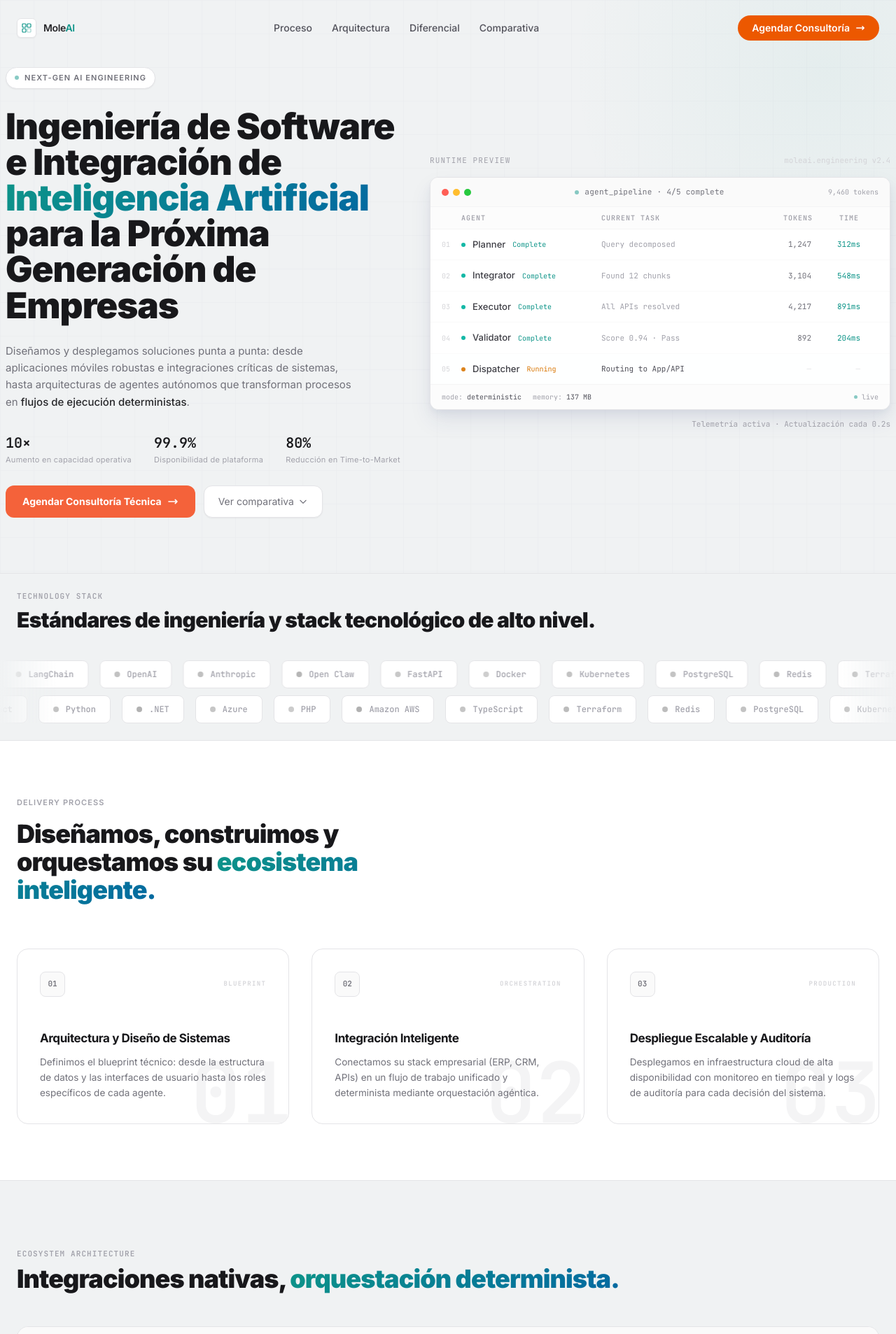
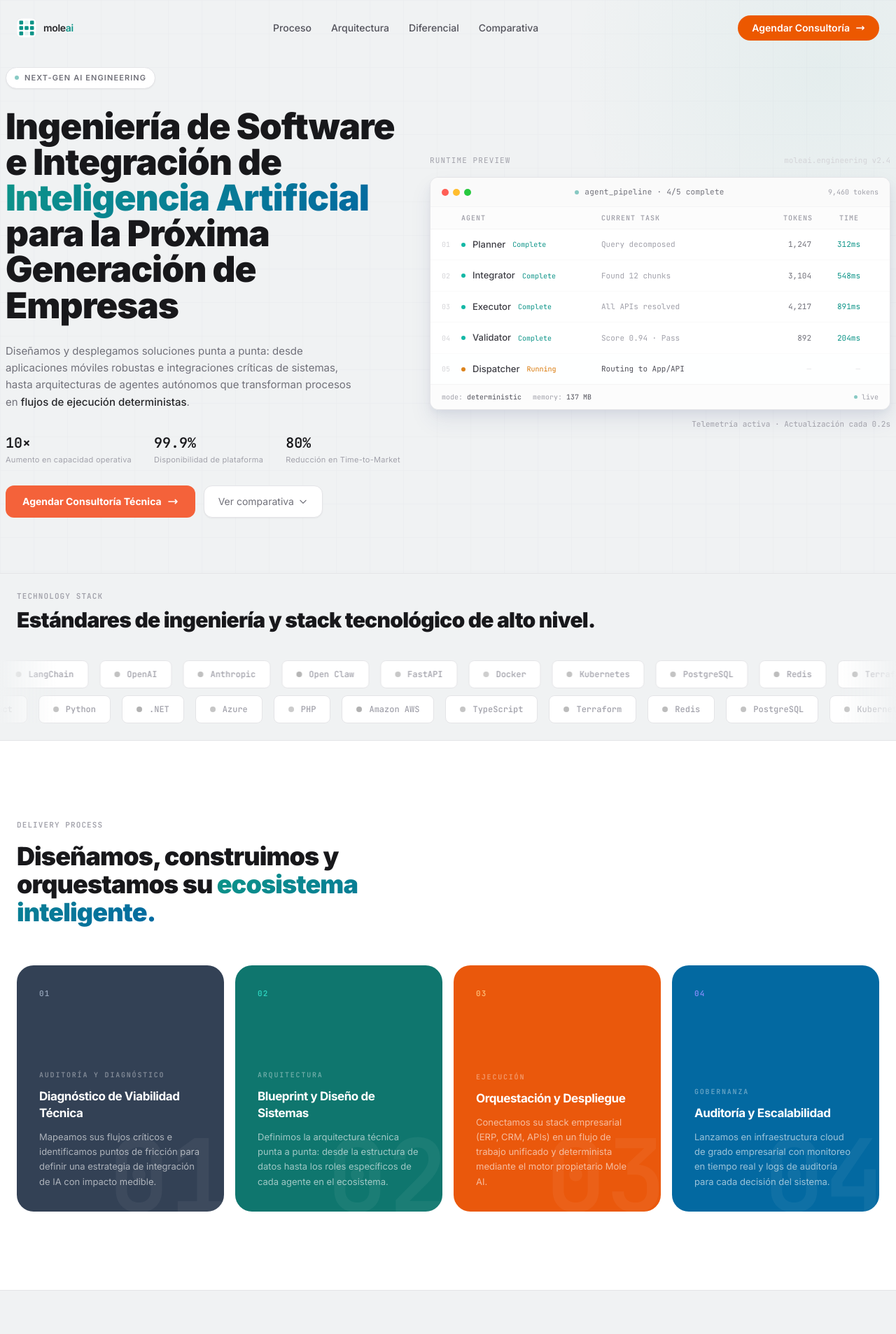
Before and after one commit to matzito/landing-moleai, a React (Vite) app: page / in a window 1280 px wide. Shown: the top 1907 px of the page at 70% size. Built offline with nearby package versions, Linux system fonts and the light colour scheme.

Commit message:
update process-flow details

```diff
--- a/src/App.jsx
+++ b/src/App.jsx
@@ -1,9 +1,9 @@
 import Navbar from './components/Navbar'
 import Hero from './components/Hero'
 import ProcessFlow from './components/ProcessFlow'
+import AgentGraph from './components/AgentGraph'
 import TheDifference from './components/TheDifference'
 import ArchitectureSection from './components/ArchitectureSection'
-import CapabilityMatrix from './components/CapabilityMatrix'
 import ComparisonSection from './components/ComparisonSection'
 import TechMarquee from './components/TechMarquee'
 import CTA from './components/CTA'
@@ -18,6 +18,7 @@ export default function App() {
         <TechMarquee />
         <ProcessFlow />
         <ArchitectureSection />
+        {/* <AgentGraph /> */}
         <TheDifference />
         <ComparisonSection />
         <CTA />
--- a/src/components/ArchitectureSection.jsx
+++ b/src/components/ArchitectureSection.jsx
@@ -5,7 +5,7 @@ import { motion, useInView } from 'framer-motion'
 const NH  = 42    // node height
 const NS  = 51    // node step (height + gap)
 const NY0 = 55    // first node top-y
-const NW  = 216   // node width
+const NW  = 200   // node width
 const NX_L = 10   // left col x
 const NX_R = 734  // right col x  (= 960 - 10 - 216)
 
@@ -202,7 +202,7 @@ function ArchDiagram() {
           <path d="M0 0L7 3.5L0 7z" fill="#14b8a6" opacity="0.9"/>
         </marker>
         <marker id="arrow-purple" markerWidth="7" markerHeight="7" refX="5" refY="3.5" orient="auto">
-          <path d="M0 0L7 3.5L0 7z" fill="#7c3aed" opacity="0.7"/>
+          <path d="M0 0L7 3.5L0 7z" fill="#0369a1" opacity="0.7"/>
         </marker>
 
         {/* Mole network icon symbol */}
@@ -254,24 +254,24 @@ function ArchDiagram() {
       {/* ─── Left vertical bus ───────────────────────────────── */}
       <line
         x1={busL} y1={busTop} x2={busL} y2={busBot}
-        stroke="#7c3aed" strokeWidth="1" strokeDasharray="3 2" opacity="0.5"
+        stroke="#0369a1" strokeWidth="1" strokeDasharray="3 2" opacity="0.5"
       />
       {/* Bus → Hub arrow */}
       <line
-        x1={busL} y1={midY} x2={hubX - 2} y2={midY}
-        stroke="#14b8a6" strokeWidth="1.8" opacity="0.9"
+        x1={busL} y1={midY} x2={hubX - 6} y2={midY}
+        stroke="#14b8a6" strokeWidth="1" opacity="0.9"
         markerEnd="url(#arrow-teal)"
       />
 
       {/* ─── Right vertical bus ──────────────────────────────── */}
       <line
         x1={busR} y1={busTop} x2={busR} y2={busBot}
-        stroke="#7c3aed" strokeWidth="1" strokeDasharray="3 2" opacity="0.5"
+        stroke="#0369a1" strokeWidth="1" strokeDasharray="3 2" opacity="0.5"
       />
       {/* Hub → Bus arrow */}
       <line
-        x1={hubX2 + 2} y1={midY} x2={busR - 4} y2={midY}
-        stroke="#14b8a6" strokeWidth="1.8" opacity="0.9"
+        x1={hubX2 + 2} y1={midY} x2={busR - 6} y2={midY}
+        stroke="#14b8a6" strokeWidth="1" opacity="0.9"
         markerEnd="url(#arrow-teal)"
       />
 
@@ -289,8 +289,8 @@ function ArchDiagram() {
             {/* Connection line — stays fixed, outside the scale group */}
             <line
               x1={NX_L + NW} y1={cy} x2={busL} y2={cy}
-              stroke={active ? '#14b8a6' : '#7c3aed'}
-              strokeWidth={active ? 1.8 : 1}
+              stroke={active ? '#14b8a6' : '#0369a1'}
+              strokeWidth={active ? 0.75 : 1}
               strokeDasharray={active ? undefined : '3 2'}
               opacity={active ? 1 : 0.5}
               style={{ transition: 'stroke 0.2s, opacity 0.2s, stroke-width 0.2s' }}
@@ -298,7 +298,7 @@ function ArchDiagram() {
             {node.connLabel && (
               <text x={midX} y={cy - 4} textAnchor="middle"
                 fontFamily="'JetBrains Mono', 'Courier New', monospace"
-                fontSize="6" fill={active ? '#0d9488' : isTeal ? '#0d9488' : '#a78bfa'}>
+                fontSize="6" fill={active ? '#0d9488' : isTeal ? '#0d9488' : '#0369a1'}>
                 {node.connLabel}
               </text>
             )}
@@ -354,8 +354,8 @@ function ArchDiagram() {
             {/* Connection line — outside scale group */}
             <line
               x1={busR} y1={cy} x2={NX_R} y2={cy}
-              stroke={active ? (isOrg ? '#f97316' : '#14b8a6') : '#7c3aed'}
-              strokeWidth={active ? 1.8 : 1}
+              stroke={active ? (isOrg ? '#f97316' : '#14b8a6') : '#0369a1'}
+              strokeWidth={active ? 0.75 : 1}
               strokeDasharray={active ? undefined : '3 2'}
               opacity={active ? 1 : 0.5}
               style={{ transition: 'stroke 0.2s, opacity 0.2s, stroke-width 0.2s' }}
@@ -363,7 +363,7 @@ function ArchDiagram() {
             {node.connLabel && (
               <text x={midX} y={cy - 4} textAnchor="middle"
                 fontFamily="'JetBrains Mono', 'Courier New', monospace"
-                fontSize="6" fill={active ? (isOrg ? '#f97316' : '#0d9488') : isOrg ? '#f97316' : '#a78bfa'}>
+                fontSize="6" fill={active ? (isOrg ? '#f97316' : '#0d9488') : isOrg ? '#f97316' : '#0369a1'}>
                 {node.connLabel}
               </text>
             )}
@@ -415,9 +415,9 @@ function ArchDiagram() {
         const bodyY = hy + headerH
 
         const checkItems = [
-          { icon: 'neural',    text: 'Orchestrate Multi-Agent Systems'              },
-          { icon: 'logic',     text: 'Handle Complex Conditional Logic & Fallbacks' },
-          { icon: 'crossplatf',text: 'Execute Cross-Platform Tasks and Verifications'},
+          { icon: '1', text: 'Coordina múltiples tareas a la vez'              },
+          { icon: '2', text: 'Toma decisiones lógicas y resuelve problemas'    },
+          { icon: '3', text: 'Mueve información entre todos tus sistemas'      },
         ]
         const bodyH    = hh - headerH
         const itemStep = bodyH / (checkItems.length + 0.5)
@@ -478,7 +478,7 @@ function ArchDiagram() {
             <text x={hx + 20} y={hy + 50}
               fontFamily="Inter, system-ui, sans-serif"
               fontSize="9" fontWeight="400" fill="rgba(255,255,255,0.65)">
-              Agentic Orchestration Engine
+              El Cerebro de Operaciones Digitales
             </text>
 
             {/* AI badge */}
@@ -502,39 +502,6 @@ function ArchDiagram() {
               const textFill     = itemHov ? '#ea580c' : '#3f3f46'
               const textWeight   = itemHov ? '600' : '500'
 
-              const iconPaths = {
-                neural: (
-                  <g fill="none" stroke={ic} strokeWidth="1.4" strokeLinecap="round" transform={`translate(${ix - 8},${iy - 8})`}>
-                    <circle cx="8" cy="8" r="3"/>
-                    <circle cx="2" cy="4" r="1.5"/><circle cx="14" cy="4" r="1.5"/>
-                    <circle cx="2" cy="12" r="1.5"/><circle cx="14" cy="12" r="1.5"/>
-                    <circle cx="8" cy="1.5" r="1.5"/><circle cx="8" cy="14.5" r="1.5"/>
-                    <line x1="5" y1="7" x2="3.5" y2="5"/><line x1="11" y1="7" x2="12.5" y2="5"/>
-                    <line x1="5" y1="9" x2="3.5" y2="11"/><line x1="11" y1="9" x2="12.5" y2="11"/>
-                    <line x1="8" y1="5" x2="8" y2="3"/><line x1="8" y1="11" x2="8" y2="13"/>
-                  </g>
-                ),
-                logic: (
-                  <g fill="none" stroke={ic} strokeWidth="1.4" strokeLinecap="round" transform={`translate(${ix - 8},${iy - 8})`}>
-                    <circle cx="5" cy="5" r="3"/><circle cx="11" cy="11" r="3"/>
-                    <path d="M8 5h3v3"/><path d="M5 8v3h3"/><path d="M8 8l2 2"/>
-                    <line x1="1" y1="5" x2="2" y2="5"/><line x1="14" y1="11" x2="15" y2="11"/>
-                    <path d="M13 5.5q1-1 1-3"/><path d="M3 12.5q-1 1-1 3"/>
-                  </g>
-                ),
-                crossplatf: (
-                  <g fill="none" stroke={ic} strokeWidth="1.4" strokeLinecap="round" transform={`translate(${ix - 8},${iy - 8})`}>
-                    <rect x="1" y="1" width="6" height="6" rx="1.5"/>
-                    <rect x="9" y="1" width="6" height="6" rx="1.5"/>
-                    <rect x="1" y="9" width="6" height="6" rx="1.5"/>
-                    <rect x="9" y="9" width="6" height="6" rx="1.5"/>
-                    <line x1="7" y1="4" x2="9" y2="4"/><line x1="4" y1="7" x2="4" y2="9"/>
-                    <line x1="12" y1="7" x2="12" y2="9"/><line x1="7" y1="12" x2="9" y2="12"/>
-                    <path d="M10 11l1.5 1.5L13 10"/>
-                  </g>
-                ),
-              }
-
               return (
                 <g
                   key={icon}
@@ -552,7 +519,15 @@ function ArchDiagram() {
                     fill={circleFill} stroke={circleStroke} strokeWidth="1" opacity="0.7"
                     style={{ transition: 'fill 0.2s, stroke 0.2s' }}
                   />
-                  {iconPaths[icon]}
+                  <text
+                    x={ix} y={iy + 4.5}
+                    textAnchor="middle"
+                    fontFamily="'JetBrains Mono', 'Fira Code', monospace"
+                    fontSize="11" fontWeight="700" fill={ic}
+                    style={{ transition: 'fill 0.2s' }}
+                  >
+                    {icon}
+                  </text>
                   <text
                     x={hx + 56} y={iy + 5}
                     fontFamily="Inter, system-ui, sans-serif"
@@ -691,7 +666,7 @@ export default function ArchitectureSection() {
   const diagramInView = useInView(diagramRef, { once: true, margin: '-40px' })
 
   return (
-    <section id="architecture" className="py-24 px-6 border-b border-zinc-200">
+    <section id="architecture" className="py-28 px-6 border-b border-zinc-200">
       <div className="max-w-7xl mx-auto flex flex-col gap-12">
 
         {/* Section label */}
@@ -754,7 +729,7 @@ export default function ArchitectureSection() {
 
           {/* SVG diagram — allows horizontal scroll on small screens */}
           <div className="overflow-x-auto">
-            <div className="min-w-[700px] p-4">
+            <div className="min-w-[700px] p-2">
               <ArchDiagram/>
             </div>
           </div>
@@ -762,7 +737,7 @@ export default function ArchitectureSection() {
           {/* Legend */}
           <div className="flex flex-wrap items-center gap-5 px-5 py-3 border-t border-zinc-100 bg-zinc-50">
             {[
-              { color: '#7c3aed', dash: true,  label: 'Data connections' },
+              { color: '#0369a1', dash: true,  label: 'Data connections' },
               { color: '#14b8a6', dash: false, label: 'Orchestration flow' },
               { color: '#14b8a6', dash: false, label: 'Highlighted integration', glow: true },
               { color: '#f97316', dash: false, label: 'Highlighted output', glow: true, org: true },
--- a/src/components/CTA.jsx
+++ b/src/components/CTA.jsx
@@ -196,7 +196,7 @@ export default function CTA() {
   const [showForm, setShowForm] = useState(false)
 
   return (
-    <section id="contact" className="py-24 px-6" ref={ref}>
+    <section id="contact" className="py-28 px-6" ref={ref}>
       <div className="max-w-5xl mx-auto">
         <motion.div
           initial={{ opacity: 0, y: 22 }}
--- a/src/components/CapabilityMatrix.jsx
+++ b/src/components/CapabilityMatrix.jsx
@@ -138,7 +138,7 @@ export default function CapabilityMatrix() {
   const inView = useInView(ref, { once: true })
 
   return (
-    <section id="capabilities" className="py-24 px-6 border-b border-zinc-200">
+    <section id="capabilities" className="py-28 px-6 border-b border-zinc-200">
       <div className="max-w-7xl mx-auto">
         <motion.div
           ref={ref}
--- a/src/components/ComparisonSection.jsx
+++ b/src/components/ComparisonSection.jsx
@@ -29,7 +29,7 @@ export default function ComparisonSection() {
   const inView = useInView(ref, { once: true, margin: '-60px' })
 
   return (
-    <section id="comparison" className="py-24 px-6 border-b border-zinc-200">
+    <section id="comparison" className="py-28 px-6 border-b border-zinc-200">
       <div className="max-w-7xl mx-auto">
 
         <motion.div
--- a/src/components/Footer.jsx
+++ b/src/components/Footer.jsx
@@ -1,9 +1,11 @@
+import LogoMark from './LogoMark'
+
 const LINKS = [
-  { label: 'Capacidades', href: '#capabilities' },
-  { label: 'Comparativa', href: '#comparison' },
-  { label: 'Proceso',     href: '#process' },
-  { label: 'Stack',       href: '#stack' },
-  { label: 'Contacto',    href: '#contact' },
+  { label: 'Proceso',      href: '#process'      },
+  { label: 'Arquitectura', href: '#architecture' },
+  { label: 'Diferencial',  href: '#diferencial'  },
+  { label: 'Comparativa',  href: '#comparison'   },
+  { label: 'Contacto',     href: '#contact'      },
 ]
 
 export default function Footer() {
@@ -11,17 +13,10 @@ export default function Footer() {
     <footer className="border-t border-zinc-200 bg-white py-10 px-6">
       <div className="max-w-7xl mx-auto flex flex-col sm:flex-row items-center justify-between gap-6">
 
-        <a href="#" className="flex items-center gap-2.5 group">
-          <div className="w-7 h-7 rounded-md bg-white border border-zinc-200 flex items-center justify-center shadow-sm">
-            <svg width="14" height="14" viewBox="0 0 14 14" fill="none">
-              <rect x="1" y="1" width="5" height="5" rx="1" stroke="#0d9488" strokeWidth="1.2"/>
-              <rect x="8" y="1" width="5" height="5" rx="1" stroke="#0d9488" strokeWidth="1.2"/>
-              <rect x="1" y="8" width="5" height="5" rx="1" stroke="#0d9488" strokeWidth="1.2"/>
-              <rect x="8" y="8" width="5" height="5" rx="1" stroke="#0d9488" strokeWidth="1.2" opacity="0.35"/>
-            </svg>
-          </div>
+        <a href="#" className="flex items-center gap-2.5">
+          <LogoMark size={28} />
           <span className="text-sm font-semibold text-zinc-500">
-            Mole<span className="text-teal-brand">AI</span>
+            Mole<span className="text-teal-brand">Engineering</span>
           </span>
         </a>
 
@@ -33,7 +28,7 @@ export default function Footer() {
           ))}
         </nav>
 
-        <p className="text-[11px] font-mono text-zinc-300">© 2025 MoleAI</p>
+        <p className="text-[11px] font-mono text-zinc-300">© 2025 Mole Engineering</p>
       </div>
     </footer>
   )
--- /dev/null
+++ b/src/components/LogoMark.jsx
@@ -0,0 +1,69 @@
+/**
+ * 3×3 grid logo forming an "M" shape.
+ *
+ * Grid math (viewBox 40×40):
+ *   padding = 5  |  tileSize = 8  |  gap = 3
+ *   col x: 0→5  1→16  2→27
+ *   row y: 0→5  1→16  2→27
+ *
+ * M pattern  (■ = filled, · = inactive):
+ *   ■ · ■
+ *   ■ ■ ■
+ *   ■ · ■
+ */
+
+const ALL_TILES = [
+  [0, 0], [0, 1], [0, 2],
+  [1, 0], [1, 1], [1, 2],
+  [2, 0], [2, 1], [2, 2],
+]
+
+const ACTIVE = new Set(['0-0', '0-2', '1-0', '1-1', '1-2', '2-0', '2-2'])
+
+const PAD     = 5
+const TILE    = 8
+const GAP     = 3
+const TILE_RX = 1.8
+const VIEWBOX = 40
+
+export default function LogoMark({ size = 28, className = '' }) {
+  return (
+    <svg
+      width={size}
+      height={size}
+      viewBox={`0 0 ${VIEWBOX} ${VIEWBOX}`}
+      fill="none"
+      className={className}
+      aria-label="Mole Engineering logo"
+    >
+      {/* Squircle background */}
+      <rect
+        width={VIEWBOX}
+        height={VIEWBOX}
+        rx="9"
+        fill="white"
+        stroke="#e4e4e7"
+        strokeWidth="0.9"
+      />
+
+      {/* All 9 tiles — active teal, inactive muted */}
+      {ALL_TILES.map(([row, col]) => {
+        const key    = `${row}-${col}`
+        const active = ACTIVE.has(key)
+        const x = PAD + col * (TILE + GAP)
+        const y = PAD + row * (TILE + GAP)
+        return (
+          <rect
+            key={key}
+            x={x}
+            y={y}
+            width={TILE}
+            height={TILE}
+            rx={TILE_RX}
+            fill={active ? '#0d9488' : '#e2f4f2'}
+          />
+        )
+      })}
+    </svg>
+  )
+}
--- a/src/components/Navbar.jsx
+++ b/src/components/Navbar.jsx
@@ -1,5 +1,6 @@
 import { useState, useEffect } from 'react'
 import { motion, AnimatePresence } from 'framer-motion'
+import LogoMark from './LogoMark'
 
 const LINKS = [
   { label: 'Proceso',      href: '#process'      },
@@ -33,16 +34,9 @@ export default function Navbar() {
 
         {/* Logo */}
         <a href="#" className="flex items-center gap-2.5 group">
-          <div className="w-7 h-7 rounded-md bg-white border border-zinc-200 flex items-center justify-center group-hover:border-zinc-300 transition-colors shadow-sm">
-            <svg width="14" height="14" viewBox="0 0 14 14" fill="none">
-              <rect x="1" y="1" width="5" height="5" rx="1" stroke="#0d9488" strokeWidth="1.2"/>
-              <rect x="8" y="1" width="5" height="5" rx="1" stroke="#0d9488" strokeWidth="1.2"/>
-              <rect x="1" y="8" width="5" height="5" rx="1" stroke="#0d9488" strokeWidth="1.2"/>
-              <rect x="8" y="8" width="5" height="5" rx="1" stroke="#0d9488" strokeWidth="1.2" opacity="0.4"/>
-            </svg>
-          </div>
+          <LogoMark size={28} className="group-hover:opacity-90 transition-opacity" />
           <span className="text-sm font-semibold tracking-tight text-zinc-800">
-            Mole<span className="text-teal-brand">AI</span>
+            mole<span className="text-teal-brand">ai</span>
           </span>
         </a>
 
--- a/src/components/ProcessFlow.jsx
+++ b/src/components/ProcessFlow.jsx
@@ -4,24 +4,39 @@ import { motion, useInView } from 'framer-motion'
 const STEPS = [
   {
     step: '01',
-    title: 'Arquitectura y Diseño de Sistemas',
+    label: 'Auditoría y Diagnóstico',
+    title: 'Diagnóstico de Viabilidad Técnica',
     description:
-      'Definimos el blueprint técnico: desde la estructura de datos y las interfaces de usuario hasta los roles específicos de cada agente.',
-    tag: 'Blueprint',
+      'Mapeamos sus flujos críticos e identificamos puntos de fricción para definir una estrategia de integración de IA con impacto medible.',
+    bg: 'bg-slate-700',
+    accent: 'text-slate-400',
   },
   {
     step: '02',
-    title: 'Integración Inteligente',
+    label: 'Arquitectura',
+    title: 'Blueprint y Diseño de Sistemas',
     description:
-      'Conectamos su stack empresarial (ERP, CRM, APIs) en un flujo de trabajo unificado y determinista mediante orquestación agéntica.',
-    tag: 'Orchestration',
+      'Definimos la arquitectura técnica punta a punta: desde la estructura de datos hasta los roles específicos de cada agente en el ecosistema.',
+    bg: 'bg-teal-700',
+    accent: 'text-teal-400',
   },
   {
     step: '03',
-    title: 'Despliegue Escalable y Auditoría',
+    label: 'Ejecución',
+    title: 'Orquestación y Despliegue',
     description:
-      'Desplegamos en infraestructura cloud de alta disponibilidad con monitoreo en tiempo real y logs de auditoría para cada decisión del sistema.',
-    tag: 'Production',
+      'Conectamos su stack empresarial (ERP, CRM, APIs) en un flujo de trabajo unificado y determinista mediante el motor propietario Mole AI.',
+    bg: 'bg-orange-600',
+    accent: 'text-orange-300',
+  },
+  {
+    step: '04',
+    label: 'Gobernanza',
+    title: 'Auditoría y Escalabilidad',
+    description:
+      'Lanzamos en infraestructura cloud de grado empresarial con monitoreo en tiempo real y logs de auditoría para cada decisión del sistema.',
+    bg: 'bg-sky-700',
+    accent: 'text-indigo-400',
   },
 ]
 
@@ -30,8 +45,8 @@ export default function ProcessFlow() {
   const inView = useInView(ref, { once: true, margin: '-60px' })
 
   return (
-    <section id="process" className="py-20 px-6 border-b border-zinc-200 bg-white">
-      <div className="max-w-7xl mx-auto flex flex-col gap-16">
+    <section id="process" className="py-28 px-6 border-b border-zinc-200 bg-white">
+      <div className="max-w-7xl mx-auto flex flex-col gap-14">
 
         {/* ── Section heading ── */}
         <motion.div
@@ -41,7 +56,7 @@ export default function ProcessFlow() {
           transition={{ duration: 0.5 }}
           className="flex flex-col gap-4 max-w-2xl"
         >
-          <span className="text-[11px] font-semibold tracking-widest uppercase text-zinc-400">
+          <span className="text-[11px] font-mono font-semibold tracking-widest uppercase text-zinc-400">
             Delivery Process
           </span>
           <h2
@@ -52,41 +67,40 @@ export default function ProcessFlow() {
           </h2>
         </motion.div>
 
-        {/* ── Bento grid ── */}
-        <div className="grid sm:grid-cols-3 gap-8">
+        {/* ── 4-card bento grid ── */}
+        <div className="grid sm:grid-cols-2 lg:grid-cols-4 gap-4">
           {STEPS.map((s, i) => (
             <motion.div
               key={s.step}
-              initial={{ opacity: 0, y: 24 }}
+              initial={{ opacity: 0, y: 28 }}
               animate={inView ? { opacity: 1, y: 0 } : {}}
-              transition={{ duration: 0.52, delay: 0.12 + i * 0.1, ease: [0.16, 1, 0.3, 1] }}
-              className="relative overflow-hidden flex flex-col justify-between gap-12 p-8 rounded-2xl border border-zinc-200 bg-white hover:border-zinc-300 hover:shadow-sm transition-all duration-200"
+              transition={{ duration: 0.55, delay: 0.1 + i * 0.08, ease: [0.16, 1, 0.3, 1] }}
+              className={`relative overflow-hidden flex flex-col justify-between gap-14 p-8 rounded-3xl ${s.bg}`}
+              style={{ minHeight: '22rem' }}
             >
-              {/* Watermark number — decorative background */}
+              {/* Watermark step — decorative */}
               <span
-                className="absolute -bottom-4 -right-1 font-black font-mono leading-none select-none pointer-events-none"
-                style={{ fontSize: '7.5rem', color: '#f4f4f5' }}
                 aria-hidden="true"
+                className="absolute -bottom-5 -right-2 font-black font-mono leading-none select-none pointer-events-none text-white/5"
+                style={{ fontSize: '9rem' }}
               >
                 {s.step}
               </span>
 
-              {/* Top row: step badge + tag */}
-              <div className="flex items-center justify-between">
-                <span className="inline-flex items-center justify-center w-9 h-9 rounded-lg border border-zinc-200 bg-zinc-50 text-[11px] font-black font-mono text-zinc-500 tabular-nums flex-shrink-0">
-                  {s.step}
-                </span>
-                <span className="text-[9px] font-mono font-semibold tracking-[0.15em] uppercase text-zinc-300">
-                  {s.tag}
-                </span>
-              </div>
+              {/* Top: step number */}
+              <span className={`font-mono text-[11px] font-semibold tracking-widest ${s.accent}`}>
+                {s.step}
+              </span>
 
-              {/* Content */}
+              {/* Bottom: content */}
               <div className="relative z-10 flex flex-col gap-3">
-                <h3 className="text-[17px] font-bold text-zinc-900 leading-snug tracking-tight">
+                <p className="text-[10px] font-mono font-semibold tracking-[0.18em] uppercase text-white/40">
+                  {s.label}
+                </p>
+                <h3 className="text-[17px] font-bold text-white leading-snug tracking-tight">
                   {s.title}
                 </h3>
-                <p className="text-[13.5px] text-zinc-500 leading-relaxed">
+                <p className="text-[13px] text-white/60 leading-relaxed">
                   {s.description}
                 </p>
               </div>
--- a/src/components/TheDifference.jsx
+++ b/src/components/TheDifference.jsx
@@ -163,7 +163,7 @@ function ErrorLogMockup() {
 const METRICS = [
   { value: '10x',   label: 'Capacidad de escala'        },
   { value: '99.9%', label: 'Precisión operativa'        },
-  { value: '-40%',  label: 'Reducción de costos'        },
+  { value: '-70%',  label: 'Reducción de costos'        },
   { value: '24/7',  label: 'Operación sin interrupción' },
 ]
 
@@ -174,7 +174,7 @@ export default function TheDifference() {
 
   return (
     <section id="diferencial" className="bg-white py-20 px-6 border-b border-zinc-100">
-      <div className="max-w-7xl mx-auto flex flex-col gap-16">
+      <div className="max-w-7xl mx-auto flex flex-col gap-8">
 
         {/* ── Header ── */}
         <motion.div
@@ -249,7 +249,7 @@ export default function TheDifference() {
           initial={{ opacity: 0, y: 16 }}
           animate={inView ? { opacity: 1, y: 0 } : {}}
           transition={{ duration: 0.5, delay: 0.28 }}
-          className="grid grid-cols-2 sm:grid-cols-4 divide-y sm:divide-y-0 sm:divide-x divide-zinc-100 border border-zinc-100 rounded-2xl overflow-hidden"
+          className="grid grid-cols-2 sm:grid-cols-4 divide-y sm:divide-y-0 sm:divide-x divide-zinc-100 rounded-2xl overflow-hidden"
         >
           {METRICS.map((m, i) => (
             <div key={m.label} className="flex flex-col gap-1 px-8 py-7">
```
